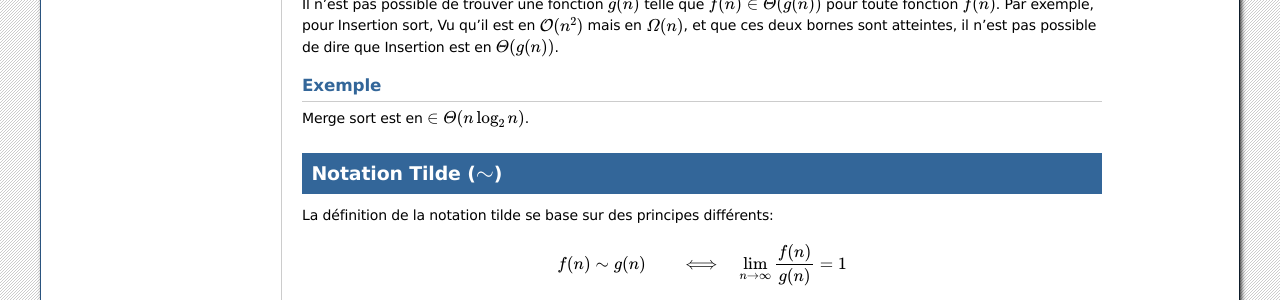
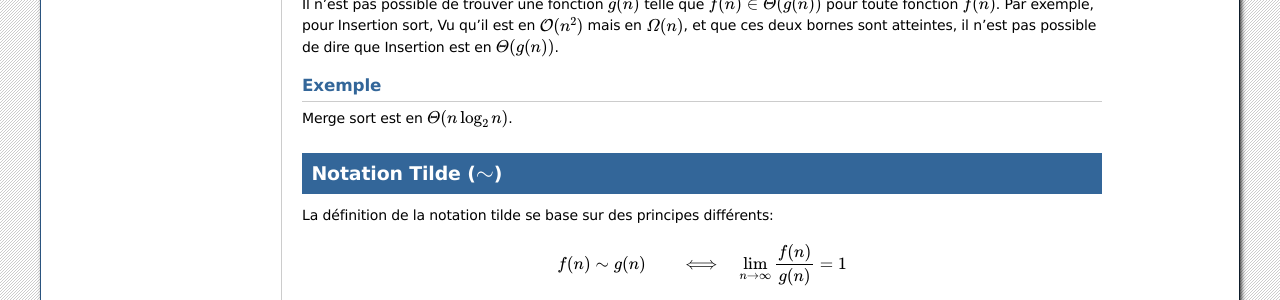
Before and after one commit to pschaus/LINFO1121, a Sphinx documentation site: the page built from source/part1/complexity.rst, in a window 1280 px wide and 900 px high, scrolled down 1126 px. Shown: the part 153-453 px from the top of the window. Built offline with Sphinx 7.4.7, drawn with Linux system fonts in a browser that asks for light colours.

Commit message:
typo: \in is redundant

```diff
--- a/source/part1/complexity.rst
+++ b/source/part1/complexity.rst
@@ -94,7 +94,7 @@ il n'est pas possible de dire que Insertion est en :math:`\mathcal{\Theta}(g(n))
 Exemple
 -------
 
-Merge sort est en :math:`\in \mathcal{\Theta}(n\log_2 n)`.
+Merge sort est en :math:`\mathcal{\Theta}(n\log_2 n)`.
 
 Notation Tilde (:math:`\mathcal{\sim}`)
 =======================================
```
